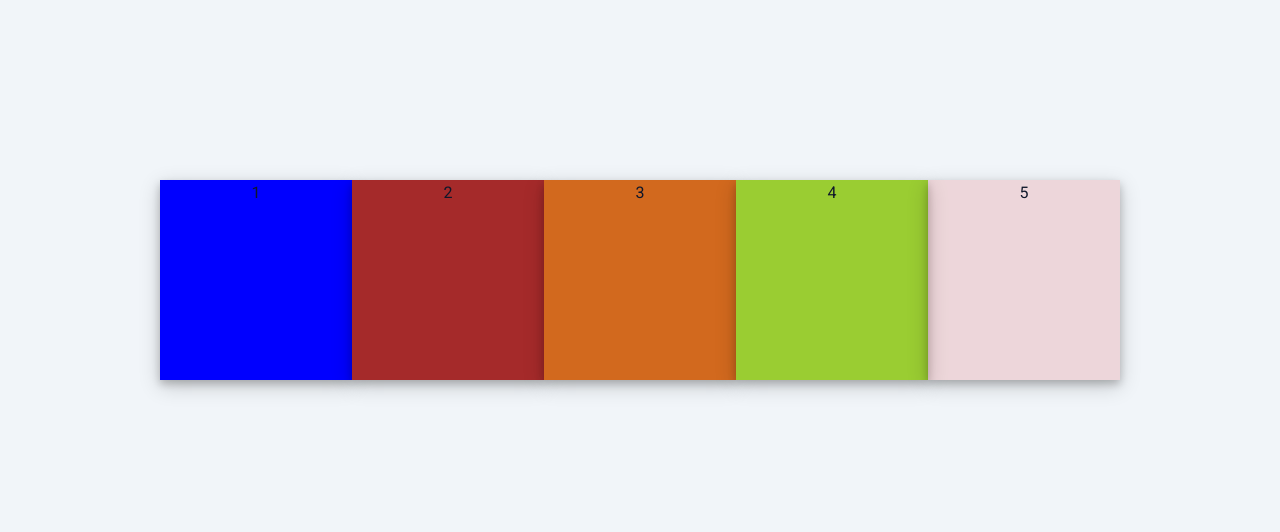
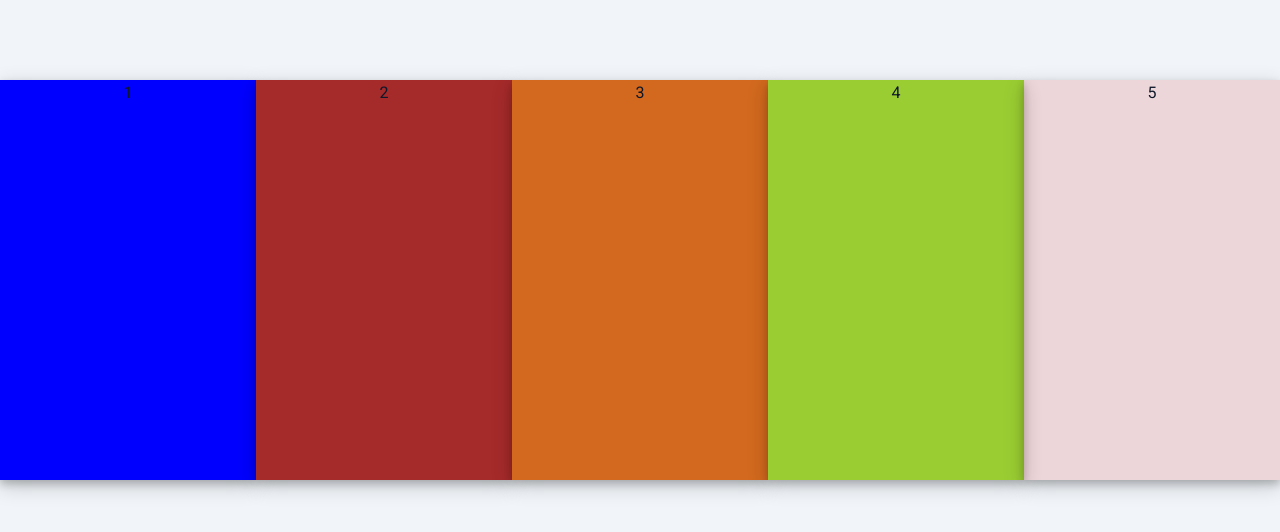
Before and after one commit to SwapnilSonker/CssPlay, a plain HTML site: page index.html in a window 1280 px wide. Drawn offline with Linux system fonts and the light colour scheme.

Commit message:
changes in previous

```diff
--- a/style2.css
+++ b/style2.css
@@ -256,8 +256,8 @@
     height:50vh;
 }
 .all2{
-    height:50%;
-    width:15%;
+    height:50vh;
+    width:20%;
     box-shadow: 0 4px 8px 0 rgba(0, 0, 0, 0.2), 0 6px 20px 0 rgba(0, 0, 0, 0.19);
     text-align: center;
     transition: 0.3s;
@@ -271,7 +271,7 @@
     filter: blur(2px);
 } */
 .all2:hover{
-    height:60%;
+    height:60vh;
     width:20%;
 }
 .film:hover > .all2:not(:hover){
```
